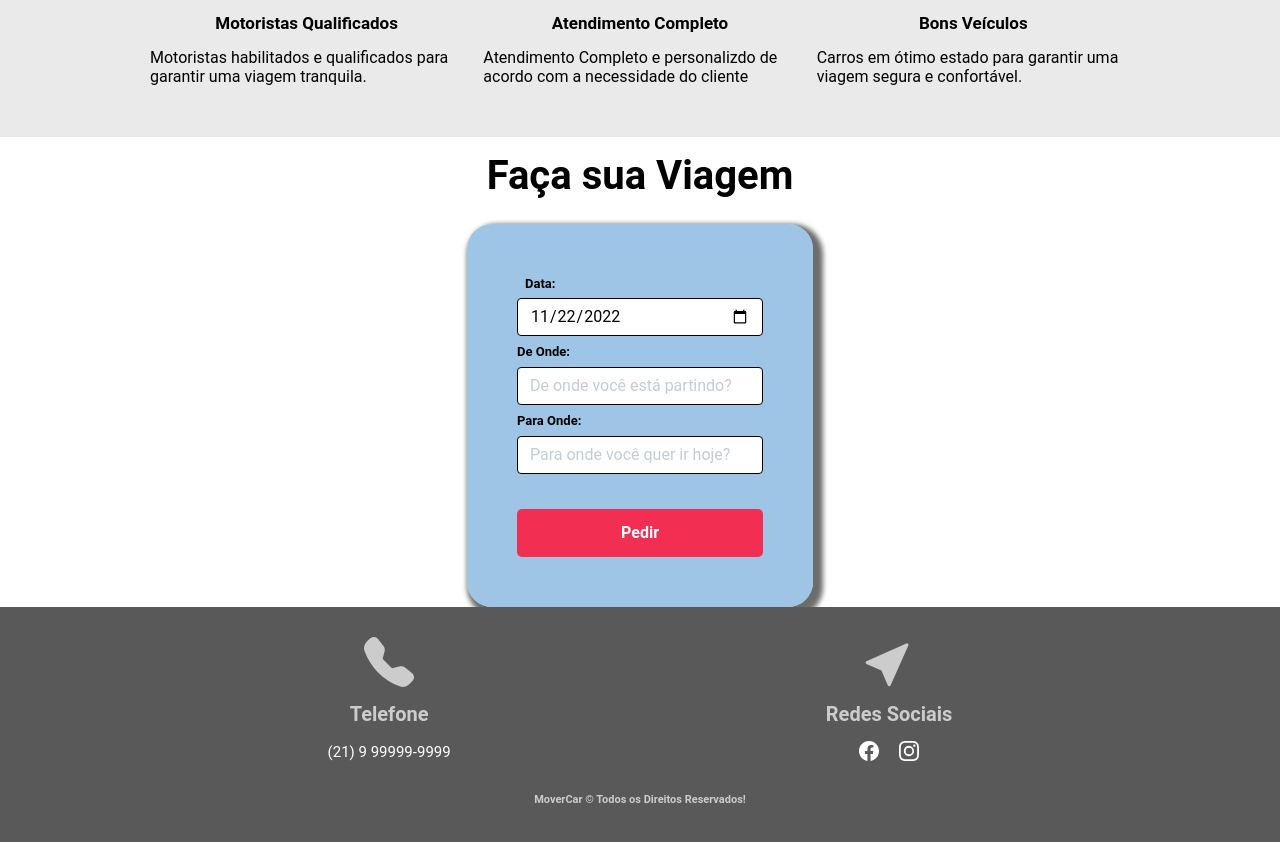
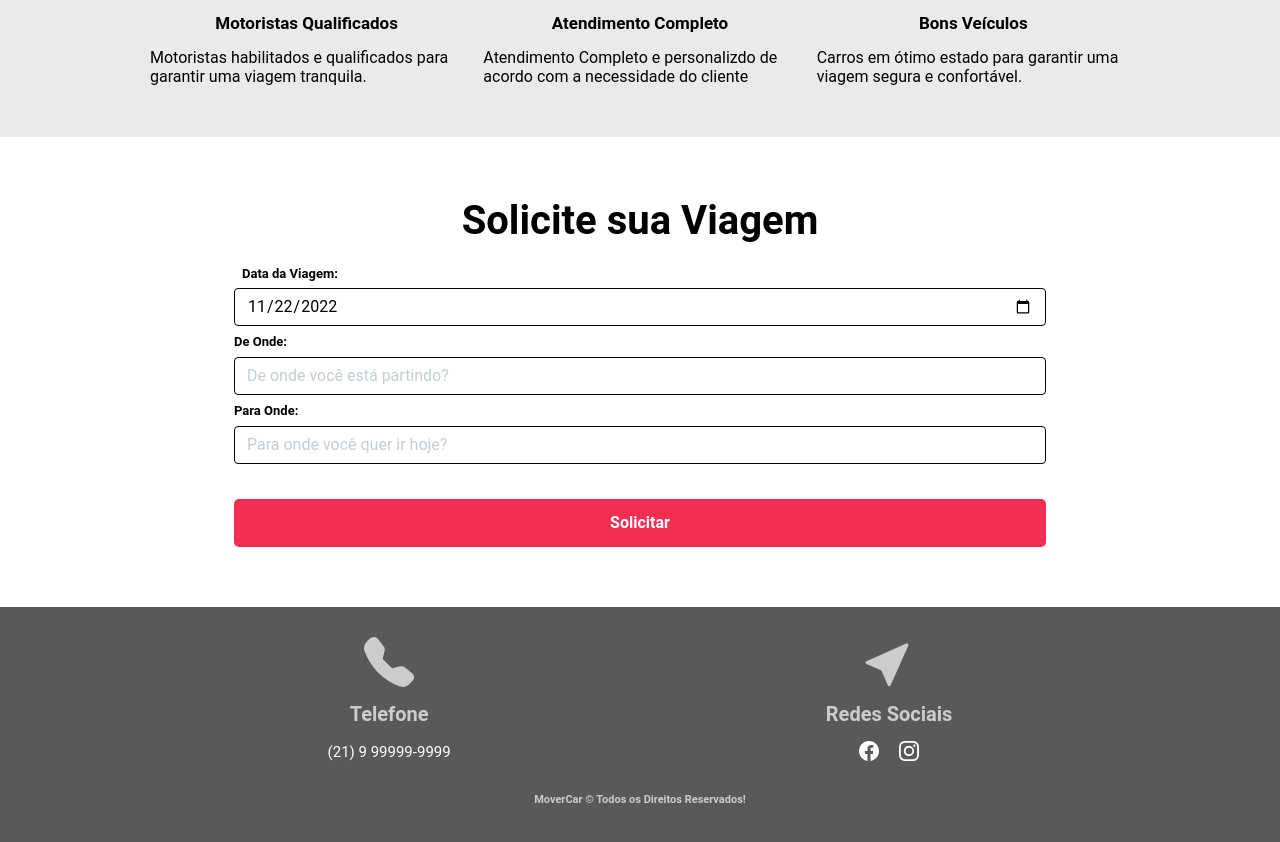
Before and after one commit to PLSR12/CalledCar-WebApp, a React (Create React App) app: page / in a window 1280 px wide. Shown: the part 880-1722 px from the top of the page. Built offline with nearby package versions, Linux system fonts and the light colour scheme; no server answers.

Commit message:
[*] updated home

```diff
--- a/src/pages/Home/index.tsx
+++ b/src/pages/Home/index.tsx
@@ -86,10 +86,13 @@ export function Home() {
         </S.AboutUs>
         <Molecules.Apresentation />
         <S.MakeTrip className="make-trip">
+          <S.Title>Solicite sua Viagem</S.Title>
           <form onSubmit={handleSubmit(onSubmitTrip)}>
-            <S.Title style={{ marginTop: 15, marginBottom: 25 }}>Faça sua Viagem</S.Title>
-            <div className="div-form">
-              <Atoms.InputDate label="Data:" {...register('dateRoute')} error={errors.dateRoute} />
+            <Atoms.InputDate
+              label="Data da Viagem:"
+              {...register('dateRoute')}
+              error={errors.dateRoute}
+            />
             <Atoms.Input
               type="text"
               label="De Onde:"
@@ -105,12 +108,11 @@ export function Home() {
               error={errors.endRoute}
             />
             <Atoms.Button type="submit" style={{ marginTop: '35px' }}>
-                Pedir
+              Solicitar
             </Atoms.Button>
-            </div>
           </form>
+        </S.MakeTrip>
         <Molecules.Footer />
-        </S.MakeTrip>
       </S.Container>
     </>
   )
--- a/src/pages/Home/styles.ts
+++ b/src/pages/Home/styles.ts
@@ -7,7 +7,6 @@ export const Container = styled.section`
 `
 
 export const AboutUs = styled.main`
-  display: flex;
   width: 100%;
   background-color: #ffffff;
   flex-flow: column wrap;
@@ -31,13 +30,18 @@ export const MakeTrip = styled.div`
   display: flex;
   justify-content: center;
   flex-direction: column;
+  padding: 60px;
   align-items: center;
-  .div-form {
-    background: #6aa5d9a4;
-    padding: 50px;
-    width: max-content;
-    height: max-content;
-    border-radius: 25px;
-    box-shadow: 5px 5px 5px 5px rgba(0, 0, 0, 0.575);
+  background: #ffffffff;
+
+  form {
+    margin-top: 20px;
+    width: 100%;
+    height: 100%;
+
+    @media (min-width: 1024px) {
+      width: 70%;
+      height: 70%;
+    }
   }
 `
```
Lines whose indentation alone changed are shown as unchanged.
